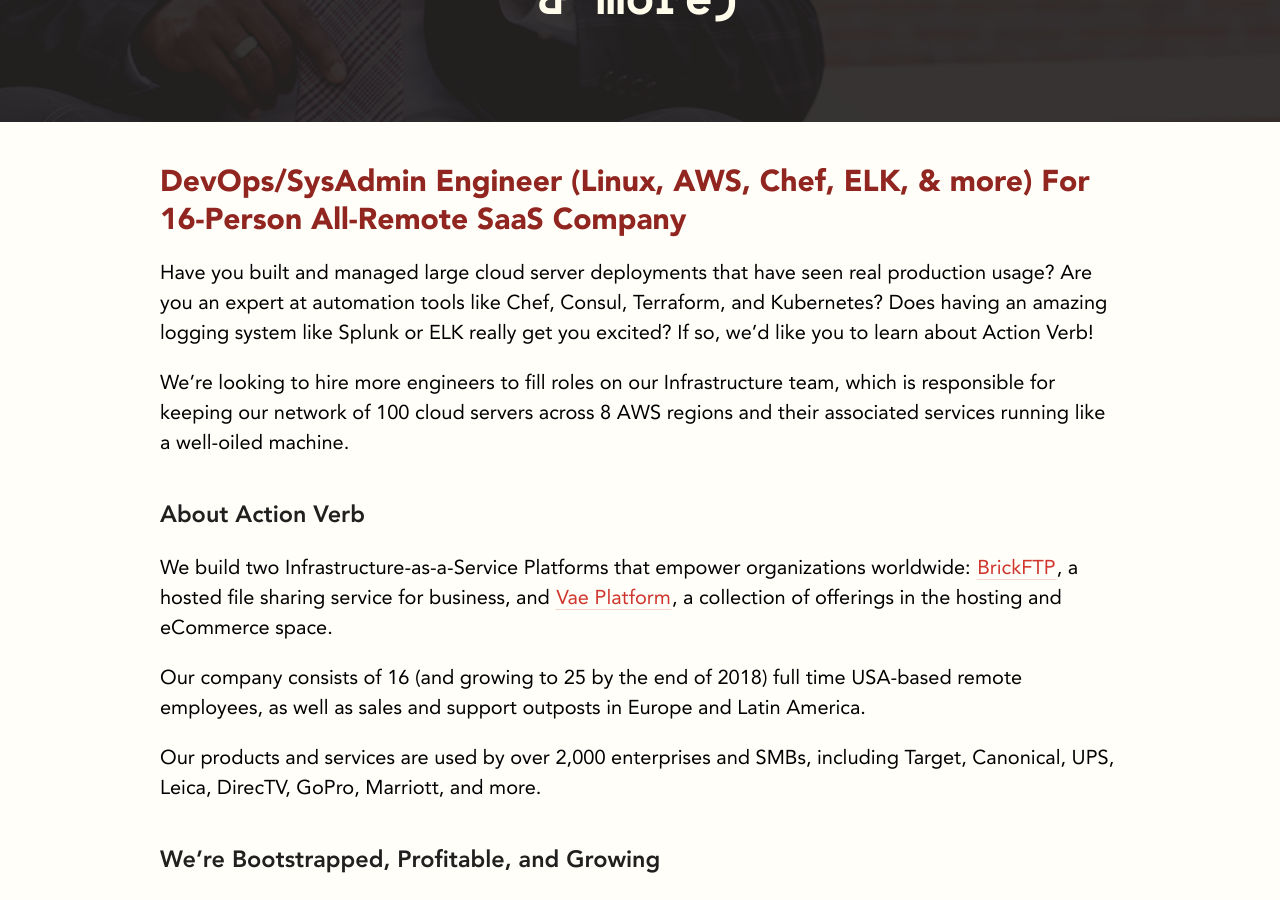
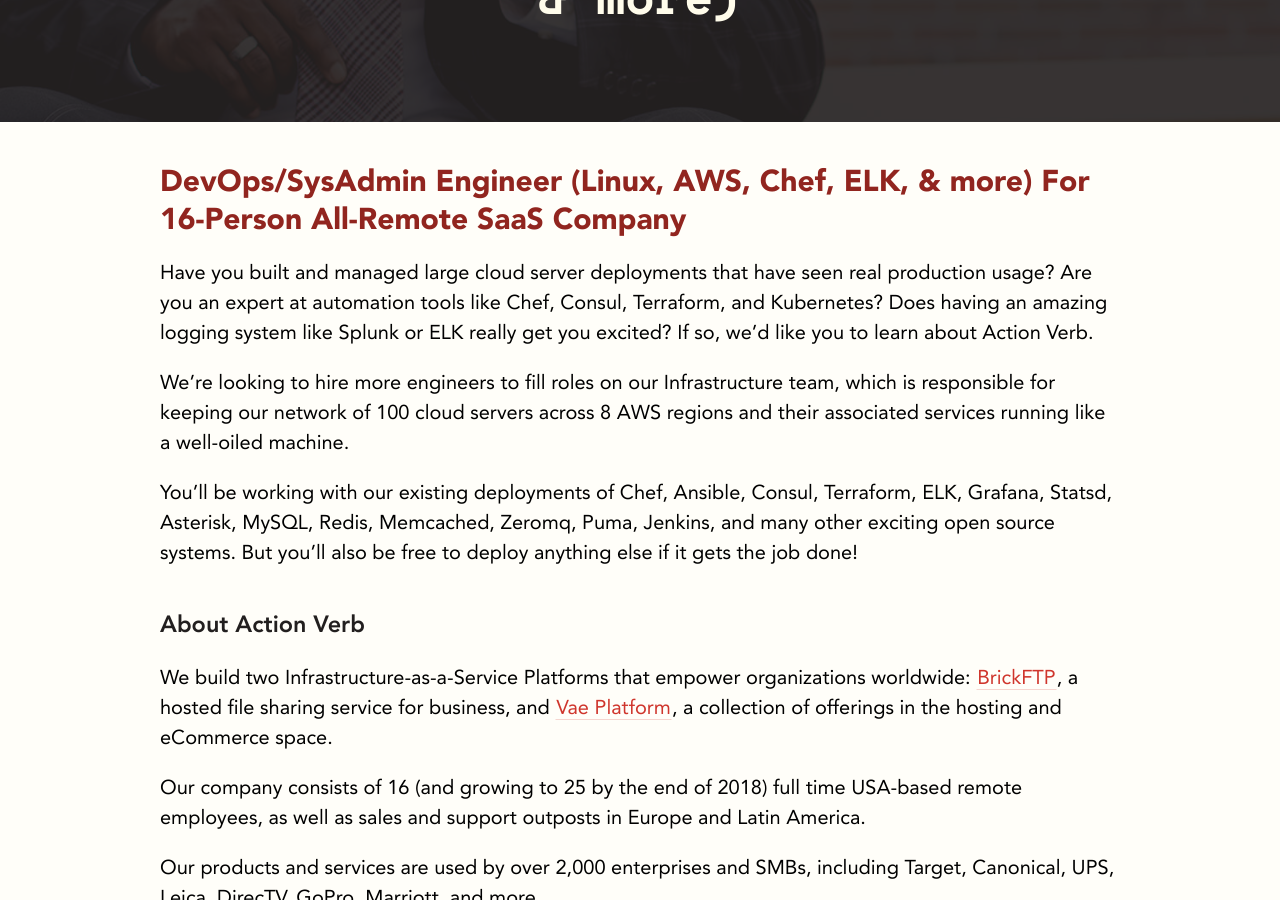
Before and after one commit to edelstone/actionverb.com, a Jekyll site: the page built from job-ads/infrastructure.md, in a window 1280 px wide and 900 px high, scrolled down 350 px. Built offline with Jekyll 4.4.1, drawn with Linux system fonts in a browser that asks for light colours; some web fonts are replaced; some of the changed text lies outside the part shown.

Commit message:
Adds Infrastructure copy

```diff
--- a/job-ads/infrastructure.md
+++ b/job-ads/infrastructure.md
@@ -10,16 +10,21 @@ Have you built and managed large cloud server deployments that have
 seen real production usage?  Are you an expert at automation tools like
 Chef, Consul, Terraform, and Kubernetes?  Does having an amazing logging
 system like Splunk or ELK really get you excited?  If so, we’d like you to
-learn about Action Verb!
+learn about Action Verb.
 
 We're looking to hire more engineers to fill roles on our Infrastructure
 team, which is responsible for keeping our network of 100 cloud servers
 across 8 AWS regions and their associated services running like a well-oiled machine.
 
+You'll be working with our existing deployments of Chef, Ansible, Consul, Terraform,
+ELK, Grafana, Statsd, Asterisk, MySQL, Redis, Memcached, Zeromq, Puma,
+Jenkins, and many other exciting open source systems.  But you'll also
+be free to deploy anything else if it gets the job done!
+
 {% include_relative header-1.md %}
 {% include_relative header-2.md %}
 
-### For The Role of Infrastructure (DevOps, SysAdmin) Engineer, We Want To See This Track Record of Results:
+### For Roles on Our Infrastructure Team, We Want To See This Track Record of Results:
 
 * Experience manging large cloud server deployments that have seen real
 production usage.
@@ -37,7 +42,7 @@ Puppet, and fluency with at least one major scripting language.
 ELK or Splunk (we use ELK).
  * Complete understanding of how to build secure infrastructure and an awareness of
 common server security vulnerabilities.
-* Ability to manage a large database at scale (we use MySQL).
+* History managing a large database at scale (we use MySQL).
 
 {% include_relative pay.md %}
 
```
